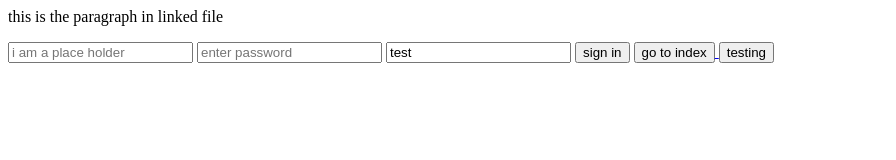
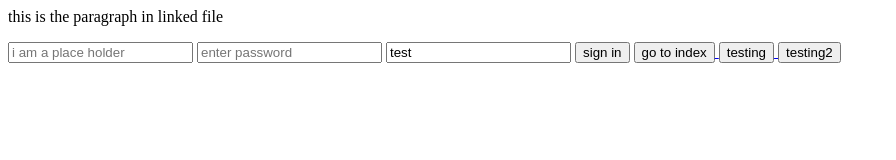
Before and after one commit to jseena654/my-second-html, a plain HTML site: page linked.html in a window 1280 px wide. Shown: the whole page, without its empty margins (0-896 px from the left). Drawn offline with Linux system fonts and the light colour scheme.

Commit message:
add button 2

```diff
--- a/linked.html
+++ b/linked.html
@@ -19,6 +19,7 @@
         go to index
     </button>
     <button> testing</button>
+    <button> testing2</button>
     </a>
 </body>
 
```
